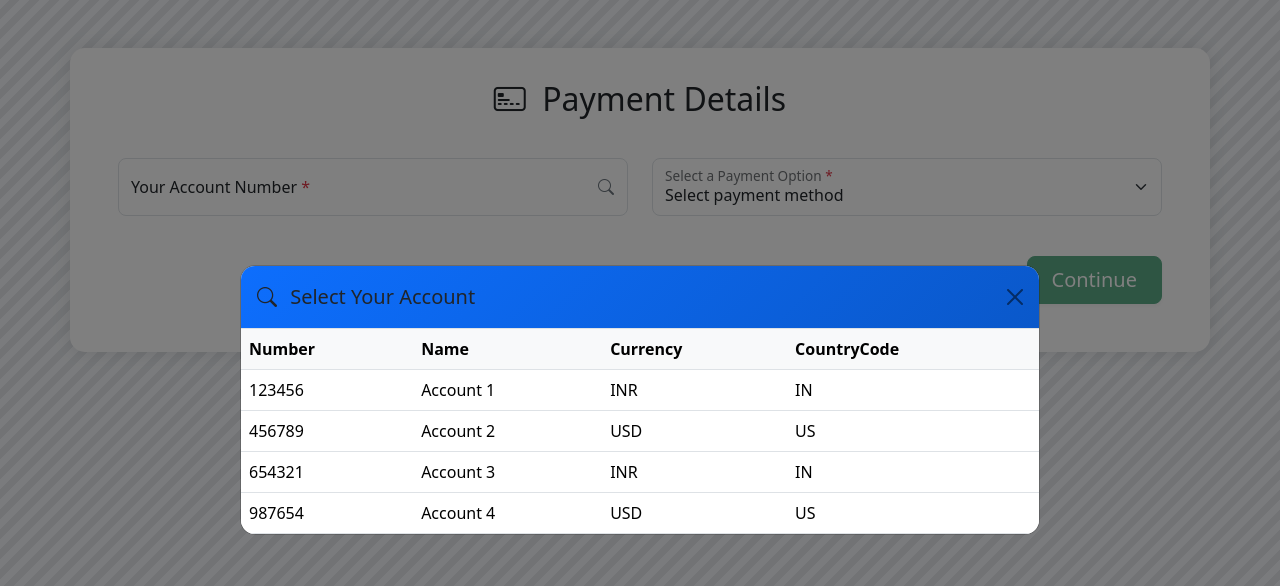
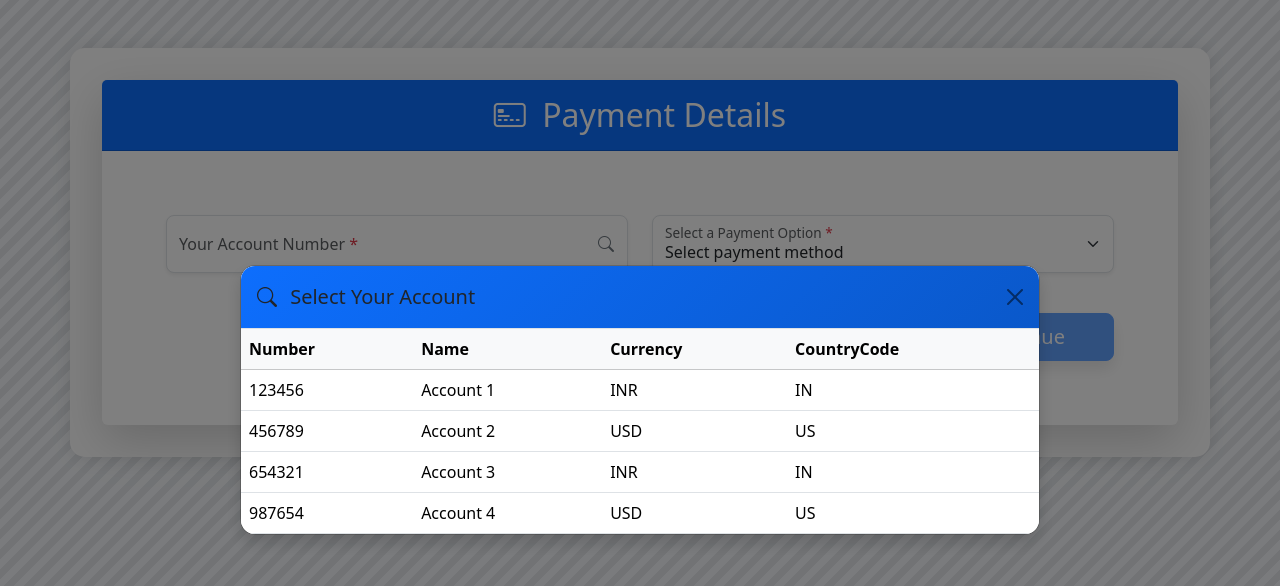
Before and after one commit to kanishkarthik/dotnet-to-angular-migration, an Angular app in the folder AngularApp/: page /intial-form in a window 1280 px wide. Both pictures are taken after a click on the button "Search Account". Shown: the top 586 px of the page. Built offline with nearby package versions, Linux system fonts and the light colour scheme.

Commit message:
Enhance UI components with improved styling and layout for payment forms

```diff
--- a/AngularApp/src/app/dynamic-form/dynamic-form.component.html
+++ b/AngularApp/src/app/dynamic-form/dynamic-form.component.html
@@ -1,8 +1,8 @@
-<div class="container-fluid py-5">
+<div class="container-fluid py-5 bg-light">
   <div class="container">
-    <div class="card shadow-lg border-0 mb-5">
-      <div class="card-header text-white text-center">
-        <h2 class="mb-0">
+    <div class="card shadow-lg border-0 rounded-3">
+      <div class="card-header bg-primary text-white py-4">
+        <h2 class="mb-0 text-center fw-light">
           <i class="fas fa-file-invoice me-2"></i>
           Payment Form
         </h2>
@@ -10,14 +10,13 @@
 
       <div class="card-body p-4 p-md-5">
         <div *ngFor="let section of formConfig?.sections" class="mb-5">
-          <h3 class="section-title">{{ section.title }}</h3>
+          <h3 class="section-title border-bottom pb-2 mb-4 fw-normal text-primary">{{ section.title }}</h3>
 
           <form [formGroup]="forms[section.section]" class="row g-4">
             <div *ngFor="let field of section.fields" class="col-md-4">
               <div class="mb-3">
-
                 <!-- Label -->
-                <label for="{{ field.field }}" class="form-label">
+                <label for="{{ field.field }}" class="form-label text-muted small text-uppercase">
                   {{ field.label}} <span *ngIf="field.required" class="text-danger">*</span>
                 </label>
 
@@ -28,15 +27,15 @@
                   [required]="field.required"
                   [pattern]="field.pattern || null"
                   type="text"
-                  class="form-control" />
+                  class="form-control shadow-sm" />
 
                 <!-- Label Display -->
-                <div *ngIf="field.type === 'label'">
-                  <p class="form-control-plaintext fw-bold">{{ field.value }}</p>
+                <div *ngIf="field.type === 'label'" class="p-2 bg-light rounded">
+                  <p class="form-control-plaintext fw-semibold mb-0">{{ field.value }}</p>
                 </div>
 
                 <!-- Lookup -->
-                <div *ngIf="field.type === 'lookup'" class="input-group">
+                <div *ngIf="field.type === 'lookup'" class="input-group shadow-sm">
                   <input [formControlName]="field.field"
                     [id]="field.field"
                     [required]="field.required"
@@ -44,7 +43,7 @@
                     class="form-control"
                     (click)="openLookupModal(field, section)" readonly />
                   <button class="btn btn-outline-secondary" type="button" (click)="openLookupModal(field, section)">
-                    🔍
+                    <i class="fas fa-search"></i>
                   </button>
                 </div>
 
@@ -53,21 +52,21 @@
                   [formControlName]="field.field"
                   [id]="field.field"
                   type="date"
-                  class="form-control" />
+                  class="form-control shadow-sm" />
 
                 <!-- Checkbox -->
                 <div class="form-check" *ngIf="field.type === 'checkbox'">
                   <input [formControlName]="field.field"
                     [id]="field.field"
                     type="checkbox"
-                    class="form-check-input" />
+                    class="form-check-input shadow-sm" />
                 </div>
 
                 <!-- Dropdown -->
                 <select *ngIf="field.type === 'dropdown'"
                   [formControlName]="field.field"
                   [id]="field.field"
-                  class="form-select">
+                  class="form-select shadow-sm">
                   <option value="" disabled selected>-- Select --</option>
                   <option *ngFor="let option of field.options" [value]="option.value">
                     {{ option.label }}
@@ -78,11 +77,11 @@
                 <textarea *ngIf="field.type === 'textarea'"
                   [formControlName]="field.field"
                   [id]="field.field"
-                  class="form-control"></textarea>
+                  class="form-control shadow-sm"></textarea>
 
                 <!-- Error Message -->
                 <div *ngIf="forms[section.section].get(field.field)?.invalid && forms[section.section].get(field.field)?.touched"
-                  class="text-danger small mt-1">
+                  class="text-danger small mt-2">
                   <small *ngIf="forms[section.section].get(field.field)?.errors?.['required']">
                     {{ field.label }} is required.
                   </small>
@@ -90,19 +89,18 @@
                     Invalid format for {{ field.label }}.
                   </small>
                 </div>
-
               </div>
             </div>
           </form>
         </div>
       </div>
 
-      <div class="card-footer d-flex justify-content-end gap-3 p-4">
-        <button class="btn btn-success" (click)="onSubmit()" [disabled]="!isFormValid()">
+      <div class="card-footer d-flex justify-content-end gap-3 p-4 bg-light">
+        <button class="btn btn-outline-secondary px-4" (click)="onCancel()">
+          <i class="fas fa-times me-2"></i>Cancel
+        </button>
+        <button class="btn btn-primary px-4" (click)="onSubmit()" [disabled]="!isFormValid()">
           <i class="fas fa-check me-2"></i>Submit
-        </button>
-        <button class="btn btn-outline-secondary" (click)="onCancel()">
-          <i class="fas fa-times me-2"></i>Cancel
         </button>
       </div>
     </div>
--- a/AngularApp/src/app/initial-form/initial-form.component.html
+++ b/AngularApp/src/app/initial-form/initial-form.component.html
@@ -1,9 +1,13 @@
 <div class="container mt-5 mb-5">
-  <h2 class="mb-4 text-center">
+  <div class="card shadow-lg border-0">
+    <div class="card-header bg-primary text-white py-3">
+      <h2 class="mb-0 text-center fw-light">
         <i class="bi bi-credit-card-2-front me-2"></i>
         Payment Details
       </h2>
+    </div>
 
+    <div class="card-body p-4 p-md-5">
       <form [formGroup]="form" (ngSubmit)="onSubmit()" class="p-3">
         <div class="row g-4">
           <!-- Account Number Field -->
@@ -13,12 +17,12 @@
                 id="accountNumber"
                 formControlName="accountNumber"
                 type="text"
-            class="form-control"
+                class="form-control shadow-sm"
                 placeholder="Enter your account number"
                 required
                 readonly
               />
-          <label for="accountNumber">Your Account Number <span class="text-danger">*</span></label>
+              <label for="accountNumber" class="text-muted">Your Account Number <span class="text-danger">*</span></label>
               <button class="lookup-button position-absolute end-0 top-50 translate-middle-y me-2"
                 type="button"
                 (click)="openLookupModal('accountNumber')"
@@ -34,7 +38,7 @@
               <select
                 id="paymentMethod"
                 formControlName="paymentMethod"
-            class="form-select"
+                class="form-select shadow-sm"
                 (change)="onPaymentMethodChange($event)"
                 required
               >
@@ -43,7 +47,7 @@
                   {{ method.name }}
                 </option>
               </select>
-          <label for="paymentMethod">Select a Payment Option <span class="text-danger">*</span></label>
+              <label for="paymentMethod" class="text-muted">Select a Payment Option <span class="text-danger">*</span></label>
             </div>
           </div>
         </div>
@@ -57,7 +61,7 @@
         <div class="d-flex justify-content-end mt-4">
           <button type="submit"
                   [disabled]="!form.valid || isSubmitting"
-              class="btn btn-success btn-lg shadow-sm px-4">
+                  class="btn btn-primary btn-lg shadow px-5">
             <span *ngIf="!isSubmitting">Continue</span>
             <span *ngIf="isSubmitting">
               <span class="spinner-border spinner-border-sm me-2" role="status" aria-hidden="true"></span>
@@ -67,13 +71,15 @@
         </div>
       </form>
     </div>
+  </div>
+</div>
 
 <!-- Lookup Modal -->
 <div class="modal fade" id="lookupModal" tabindex="-1" aria-labelledby="lookupModalLabel" aria-hidden="true">
   <div class="modal-dialog modal-lg modal-dialog-centered">
-    <div class="modal-content">
-      <div class="modal-header">
-        <h5 class="modal-title" id="lookupModalLabel">
+    <div class="modal-content shadow">
+      <div class="modal-header bg-light">
+        <h5 class="modal-title fw-normal" id="lookupModalLabel">
           <i class="bi bi-search me-2"></i>
           Select Your Account
         </h5>
@@ -82,9 +88,9 @@
       <div class="modal-body p-0">
         <div class="table-responsive">
           <table class="table table-hover mb-0">
-            <thead>
+            <thead class="table-light">
               <tr>
-                <th *ngFor="let header of lookupHeaders">
+                <th *ngFor="let header of lookupHeaders" class="fw-semibold">
                   {{ header.toString().charAt(0).toUpperCase() + header.toString().slice(1) }}
                 </th>
               </tr>
```
Lines whose indentation alone changed are shown as unchanged.
